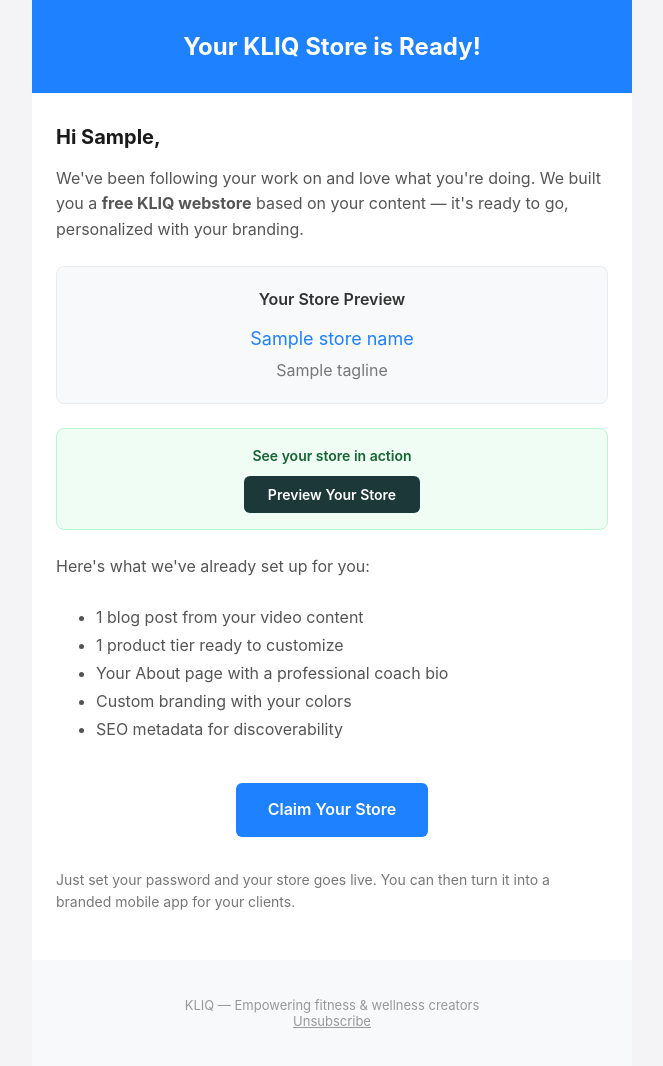
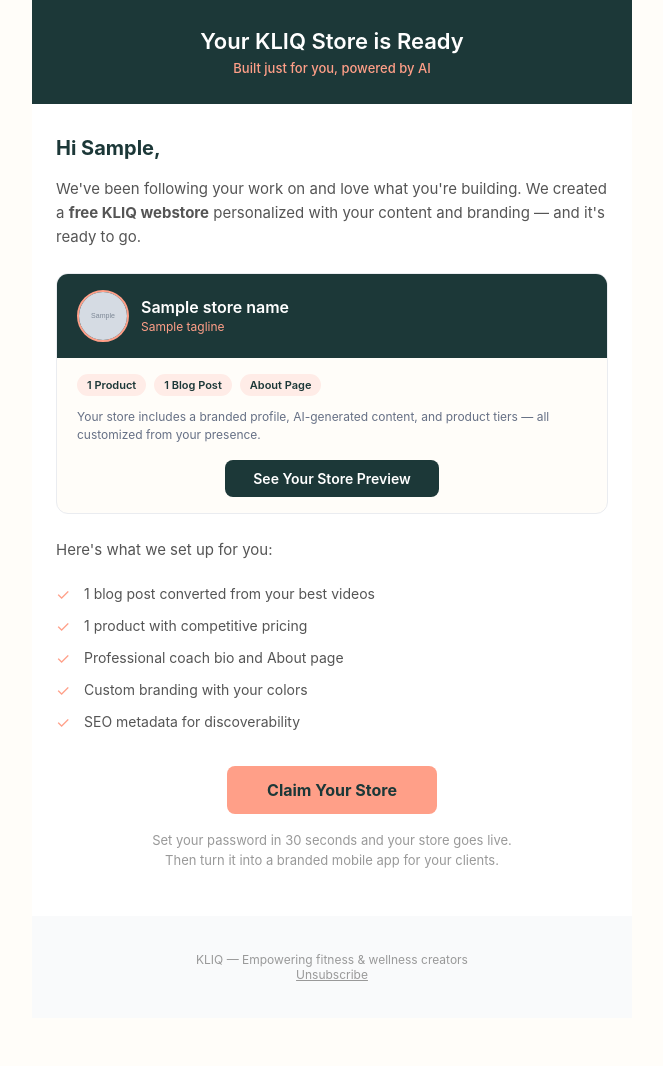
Before and after one commit to BencamaraRC/kliq-growth-engine, a Python web app: template app/outreach/templates/store_ready.html in a window 1280 px wide. Shown: the whole page, without its empty margins (308-971 px from the left). After the commit the page ends 981 px from the top, so only its background shows below. Run offline with Jinja, Linux system fonts and the light colour scheme; the template is opened without the code that fills it: most values are stand-ins (such as "Sample title", 1, 10 or a date in 2020); grey boxes marked "Sample" are stand-in pictures.

Commit message:
Update outreach email with store preview thumbnail card
- Add profile_image_url to email builder template context
- Pass tagline, blog_count, product_count from generated_content
- Redesign store_ready.html with KLIQ brand tokens (kliqGreen, tangerine, ivory)
- Add store preview card with profile image, name, tagline, content counts
- Prominent "See Your Store Preview" thumbnail linking to full preview
- Email-safe HTML using tables and inline styles

Co-Authored-By: Claude Opus 4.6 <noreply@anthropic.com>

```diff
--- a/app/outreach/email_builder.py
+++ b/app/outreach/email_builder.py
@@ -86,6 +86,7 @@ def build_outreach_email(
     product_count: int = 0,
     store_url: str = "",
     application_id: int | None = None,
+    profile_image_url: str = "",
 ) -> BuiltEmail:
     """Build a personalized email for a specific campaign step.
 
@@ -128,6 +129,7 @@ def build_outreach_email(
         "blog_count": blog_count,
         "product_count": product_count,
         "store_url": store_url,
+        "profile_image_url": profile_image_url,
     }
 
     # Render HTML
--- a/app/outreach/templates/store_ready.html
+++ b/app/outreach/templates/store_ready.html
@@ -5,69 +5,118 @@
   <meta name="viewport" content="width=device-width, initial-scale=1.0">
   <title>Your KLIQ Store is Ready</title>
   <style>
-    body { margin: 0; padding: 0; font-family: -apple-system, BlinkMacSystemFont, 'Segoe UI', Roboto, sans-serif; background: #f4f4f7; color: #333; }
+    body { margin: 0; padding: 0; font-family: -apple-system, BlinkMacSystemFont, 'Segoe UI', Roboto, sans-serif; background: #FFFDF9; color: #333; }
     .container { max-width: 600px; margin: 0 auto; background: #fff; }
-    .header { background: {{ primary_color | default('#1E81FF') }}; padding: 32px 24px; text-align: center; }
-    .header h1 { color: #fff; margin: 0; font-size: 24px; }
+    .header { background: #1C3838; padding: 28px 24px; text-align: center; }
+    .header h1 { color: #fff; margin: 0; font-size: 22px; font-weight: 600; }
+    .header p { color: #FF9F88; margin: 6px 0 0; font-size: 13px; font-weight: 500; }
     .body { padding: 32px 24px; }
-    .body h2 { color: #1a1a1a; font-size: 20px; margin-top: 0; }
-    .body p { line-height: 1.6; color: #555; font-size: 16px; }
-    .preview-box { background: #f8f9fa; border: 1px solid #e9ecef; border-radius: 8px; padding: 20px; margin: 24px 0; text-align: center; }
-    .preview-box img { max-width: 100%; border-radius: 4px; }
-    .cta-button { display: inline-block; background: {{ primary_color | default('#1E81FF') }}; color: #fff !important; text-decoration: none; padding: 14px 32px; border-radius: 6px; font-size: 16px; font-weight: 600; margin: 16px 0; }
-    .features { margin: 24px 0; }
-    .features li { padding: 4px 0; color: #555; }
-    .footer { background: #f8f9fa; padding: 24px; text-align: center; font-size: 13px; color: #999; }
+    .body h2 { color: #1C3838; font-size: 20px; margin-top: 0; }
+    .body p { line-height: 1.6; color: #555; font-size: 15px; }
+    .footer { background: #F9FAFB; padding: 24px; text-align: center; font-size: 12px; color: #999; }
     .footer a { color: #999; }
   </style>
 </head>
 <body>
   <div class="container">
+    <!-- Header -->
     <div class="header">
-      <h1>Your KLIQ Store is Ready!</h1>
+      <h1>Your KLIQ Store is Ready</h1>
+      <p>Built just for you, powered by AI</p>
     </div>
+
     <div class="body">
       <h2>Hi {{ first_name }},</h2>
       <p>
-        We've been following your work on {{ platform }} and love what you're doing.
-        We built you a <strong>free KLIQ webstore</strong> based on your content —
-        it's ready to go, personalized with your branding.
+        We've been following your work on {{ platform }} and love what you're building.
+        We created a <strong>free KLIQ webstore</strong> personalized with your content and branding — and it's ready to go.
       </p>
 
-      <div class="preview-box">
-        <p style="margin: 0 0 12px; font-weight: 600; color: #333;">Your Store Preview</p>
-        <p style="font-size: 18px; color: {{ primary_color | default('#1E81FF') }}; margin: 0;">{{ store_name }}</p>
-        <p style="color: #777; margin: 4px 0 0;">{{ tagline }}</p>
+      <!-- Store Preview Card -->
+      <a href="{{ store_url }}" style="text-decoration: none; display: block;">
+        <div style="border: 1px solid #EAECF0; border-radius: 12px; overflow: hidden; margin: 24px 0; background: #FFFDF9;">
+          <!-- Phone frame mockup -->
+          <div style="background: #1C3838; padding: 16px 20px; display: flex; align-items: center; gap: 12px;">
+            {% if profile_image_url %}
+            <img src="{{ profile_image_url }}" width="48" height="48" style="width: 48px; height: 48px; border-radius: 50%; object-fit: cover; border: 2px solid #FF9F88;" />
+            {% else %}
+            <div style="width: 48px; height: 48px; border-radius: 50%; background: #FF9F88; display: flex; align-items: center; justify-content: center;">
+              <span style="color: #fff; font-size: 20px; font-weight: 600;">{{ first_name[0] | upper }}</span>
+            </div>
+            {% endif %}
+            <div>
+              <div style="color: #fff; font-size: 16px; font-weight: 600; line-height: 1.3;">{{ store_name }}</div>
+              {% if tagline %}
+              <div style="color: #FF9F88; font-size: 12px; margin-top: 2px;">{{ tagline }}</div>
+              {% endif %}
+            </div>
+          </div>
+
+          <!-- Content summary -->
+          <div style="padding: 16px 20px;">
+            <div style="display: flex; gap: 8px; margin-bottom: 12px;">
+              {% if product_count %}
+              <span style="display: inline-block; background: #FFECE7; color: #1C3838; padding: 4px 10px; border-radius: 20px; font-size: 11px; font-weight: 600;">{{ product_count }} Product{{ 's' if product_count > 1 }}</span>
+              {% endif %}
+              {% if blog_count %}
+              <span style="display: inline-block; background: #FFECE7; color: #1C3838; padding: 4px 10px; border-radius: 20px; font-size: 11px; font-weight: 600;">{{ blog_count }} Blog Post{{ 's' if blog_count > 1 }}</span>
+              {% endif %}
+              <span style="display: inline-block; background: #FFECE7; color: #1C3838; padding: 4px 10px; border-radius: 20px; font-size: 11px; font-weight: 600;">About Page</span>
+            </div>
+            <div style="color: #667085; font-size: 12px; line-height: 1.5;">
+              Your store includes a branded profile, AI-generated content, and product tiers — all customized from your {{ platform }} presence.
+            </div>
+          </div>
+
+          <!-- Preview CTA -->
+          <div style="padding: 0 20px 16px; text-align: center;">
+            <span style="display: inline-block; background: #1C3838; color: #fff; padding: 10px 28px; border-radius: 8px; font-size: 14px; font-weight: 600;">See Your Store Preview</span>
+          </div>
+        </div>
+      </a>
+
+      <p>Here's what we set up for you:</p>
+      <table width="100%" cellpadding="0" cellspacing="0" style="margin: 16px 0;">
+        {% if blog_count %}
+        <tr>
+          <td width="28" style="padding: 6px 0; vertical-align: top; color: #FF9F88; font-size: 16px;">&#10003;</td>
+          <td style="padding: 6px 0; color: #555; font-size: 14px;">{{ blog_count }} blog post{{ 's' if blog_count > 1 }} converted from your best videos</td>
+        </tr>
+        {% endif %}
+        {% if product_count %}
+        <tr>
+          <td width="28" style="padding: 6px 0; vertical-align: top; color: #FF9F88; font-size: 16px;">&#10003;</td>
+          <td style="padding: 6px 0; color: #555; font-size: 14px;">{{ product_count }} product{{ 's' if product_count > 1 }} with competitive pricing</td>
+        </tr>
+        {% endif %}
+        <tr>
+          <td width="28" style="padding: 6px 0; vertical-align: top; color: #FF9F88; font-size: 16px;">&#10003;</td>
+          <td style="padding: 6px 0; color: #555; font-size: 14px;">Professional coach bio and About page</td>
+        </tr>
+        <tr>
+          <td width="28" style="padding: 6px 0; vertical-align: top; color: #FF9F88; font-size: 16px;">&#10003;</td>
+          <td style="padding: 6px 0; color: #555; font-size: 14px;">Custom branding with your colors</td>
+        </tr>
+        <tr>
+          <td width="28" style="padding: 6px 0; vertical-align: top; color: #FF9F88; font-size: 16px;">&#10003;</td>
+          <td style="padding: 6px 0; color: #555; font-size: 14px;">SEO metadata for discoverability</td>
+        </tr>
+      </table>
+
+      <!-- Claim CTA -->
+      <div style="text-align: center; margin: 28px 0 16px;">
+        <a href="{{ claim_url }}" style="display: inline-block; background: #FF9F88; color: #1C3838 !important; text-decoration: none; padding: 14px 40px; border-radius: 8px; font-size: 16px; font-weight: 700;">Claim Your Store</a>
       </div>
 
-      {% if store_url %}
-      <div style="background: #f0fdf4; border: 1px solid #bbf7d0; border-radius: 8px; padding: 16px; margin: 24px 0; text-align: center;">
-        <p style="margin: 0 0 8px; font-weight: 600; color: #166534; font-size: 14px;">See your store in action</p>
-        <a href="{{ store_url }}" style="display: inline-block; background: #1C3838; color: #fff !important; text-decoration: none; padding: 10px 24px; border-radius: 6px; font-size: 14px; font-weight: 600;">Preview Your Store</a>
-      </div>
-      {% endif %}
-
-      <p>Here's what we've already set up for you:</p>
-      <ul class="features">
-        {% if blog_count %}<li>{{ blog_count }} blog post{{ 's' if blog_count > 1 }} from your video content</li>{% endif %}
-        {% if product_count %}<li>{{ product_count }} product tier{{ 's' if product_count > 1 }} ready to customize</li>{% endif %}
-        <li>Your About page with a professional coach bio</li>
-        <li>Custom branding with your colors</li>
-        <li>SEO metadata for discoverability</li>
-      </ul>
-
-      <p style="text-align: center;">
-        <a href="{{ claim_url }}" class="cta-button">Claim Your Store</a>
-      </p>
-
-      <p style="font-size: 14px; color: #777;">
-        Just set your password and your store goes live. You can then turn it into
-        a branded mobile app for your clients.
+      <p style="font-size: 13px; color: #999; text-align: center;">
+        Set your password in 30 seconds and your store goes live.<br>
+        Then turn it into a branded mobile app for your clients.
       </p>
     </div>
+
     <div class="footer">
       <p>
-        KLIQ — Empowering fitness &amp; wellness creators<br>
+        KLIQ &mdash; Empowering fitness &amp; wellness creators<br>
         <a href="{{ unsubscribe_url }}">Unsubscribe</a>
       </p>
     </div>
```
Also changed, not shown: app/outreach/campaign_manager.py (+25 -0 lines).
